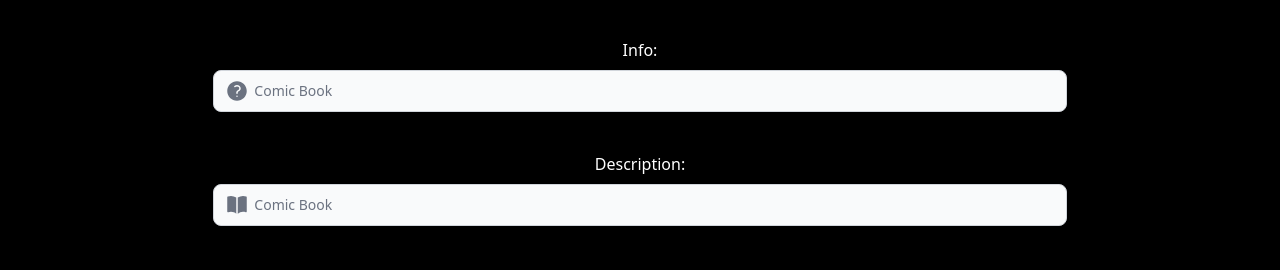
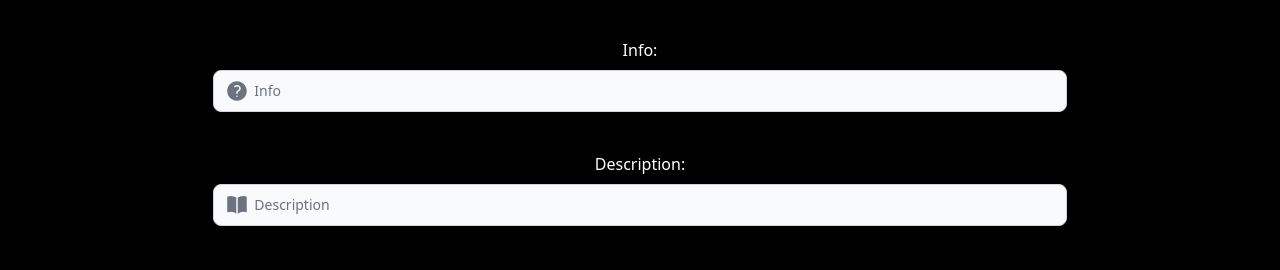
Before and after one commit to OmarMeza15/trashpandacomics-client, a React (Create React App) app: page /new-product in a window 1280 px wide. Shown: the part 368-638 px from the top of the page. Built offline with nearby package versions, Linux system fonts and the light colour scheme; no server answers.

Commit message:
changed the place holders

```diff
--- a/src/pages/NewProduct/index.jsx
+++ b/src/pages/NewProduct/index.jsx
@@ -78,7 +78,7 @@ const NewProduct = () => {
               name="info"
               value={info}
               onChange={(e) => setInfo(e.target.value)}
-              placeholder="Comic Book"
+              placeholder="Info"
               className="bg-gray-50 border border-gray-300 text-gray-900 text-sm rounded-lg focus:ring-blue-500 focus:border-blue-500 block        w-full pl-10 p-2.5  dark:bg-gray-700 dark:border-gray-600 dark:placeholder-gray-400 dark:text-white dark:focus:ring-blue-500 dark:focus:border-blue-500"
             />
           </div>
@@ -97,7 +97,7 @@ const NewProduct = () => {
               name="description"
               value={description}
               onChange={(e) => setDescription(e.target.value)}
-              placeholder="Comic Book"
+              placeholder="Description"
               className="bg-gray-50 border border-gray-300 text-gray-900 text-sm rounded-lg focus:ring-blue-500 focus:border-blue-500 block        w-full pl-10 p-2.5  dark:bg-gray-700 dark:border-gray-600 dark:placeholder-gray-400 dark:text-white dark:focus:ring-blue-500 dark:focus:border-blue-500"
             />
           </div>
```
